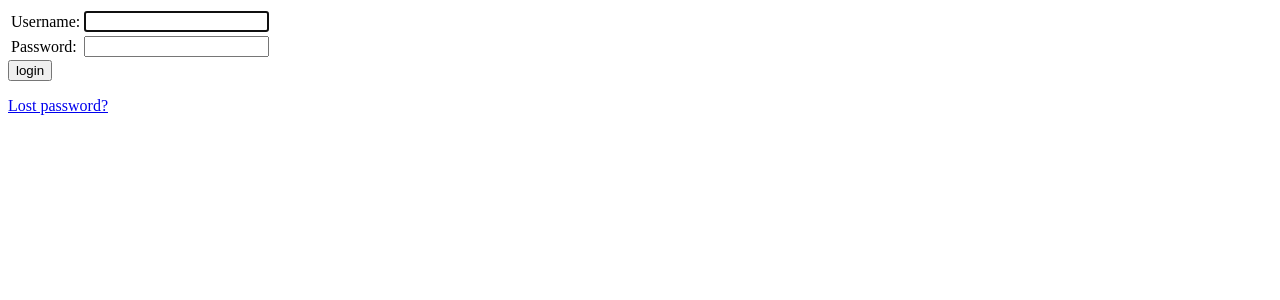
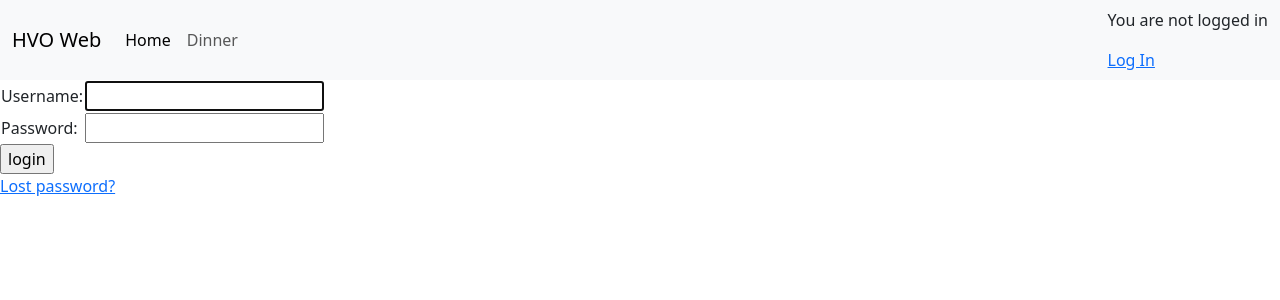
Before and after one commit to joblogmans/HVOWeb2, a Django app: page /accounts/login/ in a window 1280 px wide. Shown: the top 300 px of the page. Run offline with Django 3.2, Linux system fonts and the light colour scheme.

Commit message:
Added simple navbar structure with bootstrap

```diff
--- a/web/templates/base.html
+++ b/web/templates/base.html
@@ -2,9 +2,38 @@
 <html>
 <head>
   <meta charset="utf-8">
-  <title>{% block title %}Django Auth Tutorial{% endblock %}</title>
+  <title>{% block title %}HVO Web{% endblock %}</title>
+  <link href="https://cdn.jsdelivr.net/npm/bootstrap@5.3.0-alpha1/dist/css/bootstrap.min.css" rel="stylesheet" integrity="sha384-GLhlTQ8iRABdZLl6O3oVMWSktQOp6b7In1Zl3/Jr59b6EGGoI1aFkw7cmDA6j6gD" crossorigin="anonymous">
+  <script src="https://cdn.jsdelivr.net/npm/bootstrap@5.3.0-alpha1/dist/js/bootstrap.bundle.min.js" integrity="sha384-w76AqPfDkMBDXo30jS1Sgez6pr3x5MlQ1ZAGC+nuZB+EYdgRZgiwxhTBTkF7CXvN" crossorigin="anonymous"></script>
 </head>
 <body>
+  <nav class="navbar navbar-expand-lg bg-body-tertiary">
+    <div class="container-fluid">
+      <a class="navbar-brand" href="#">HVO Web</a>
+      <button class="navbar-toggler" type="button" data-bs-toggle="collapse" data-bs-target="#navbarSupportedContent" aria-controls="navbarSupportedContent" aria-expanded="false" aria-label="Toggle navigation">
+        <span class="navbar-toggler-icon"></span>
+      </button>
+      <div class="collapse navbar-collapse" id="navbarSupportedContent">
+        <ul class="navbar-nav me-auto mb-2 mb-lg-0">
+          <li class="nav-item">
+            <a class="nav-link active" aria-current="page" href="#">Home</a>
+          </li>
+          <li class="nav-item">
+            <a class="nav-link" href="#">Dinner</a>
+          </li>
+        </ul>
+        <div class="panel-body">
+        {% if user.is_authenticated %}
+          Hi {{ user.username }}!
+          <p><a href="{% url 'logout' %}">Log Out</a></p>
+        {% else %}
+          <p>You are not logged in</p>
+          <a href="{% url 'login' %}">Log In</a>
+        {% endif %}
+        </div>
+      </div>
+    </div>
+  </nav>
   <main>
     {% block content %}
     {% endblock %}
```
